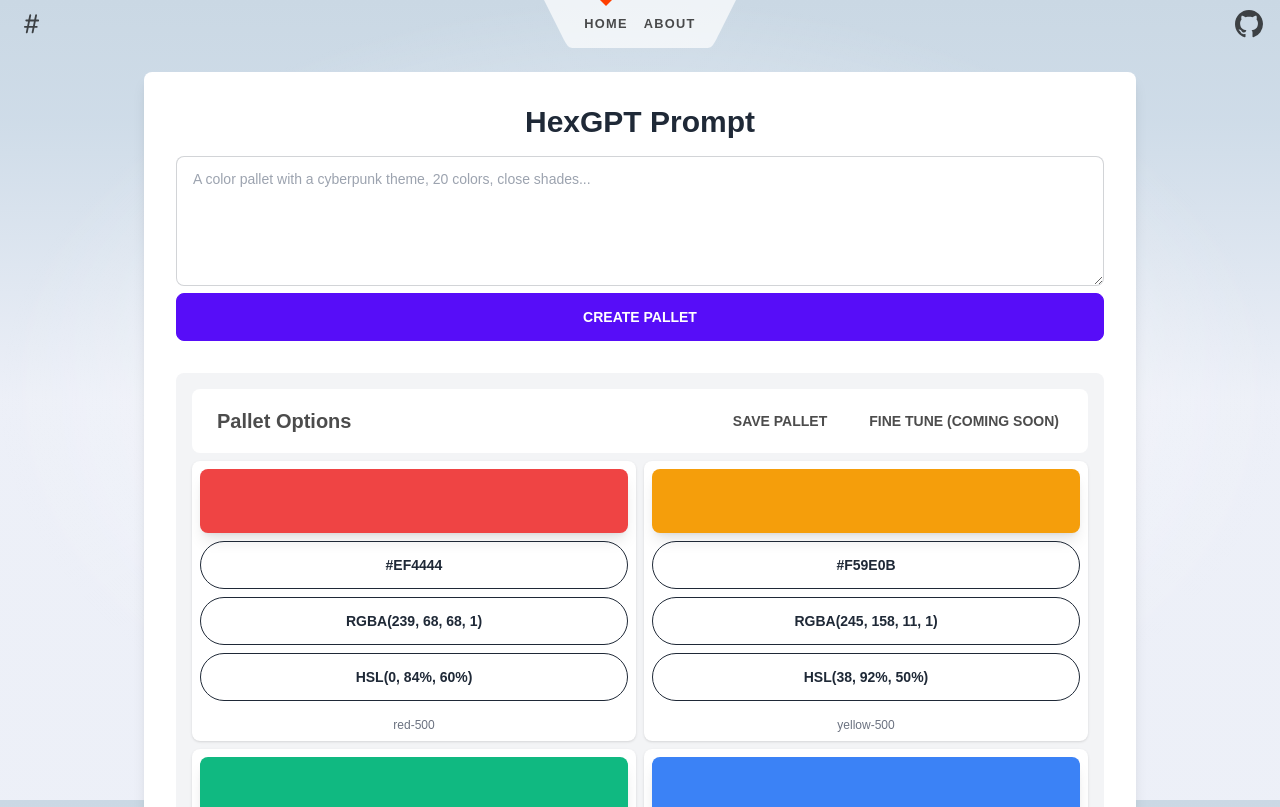
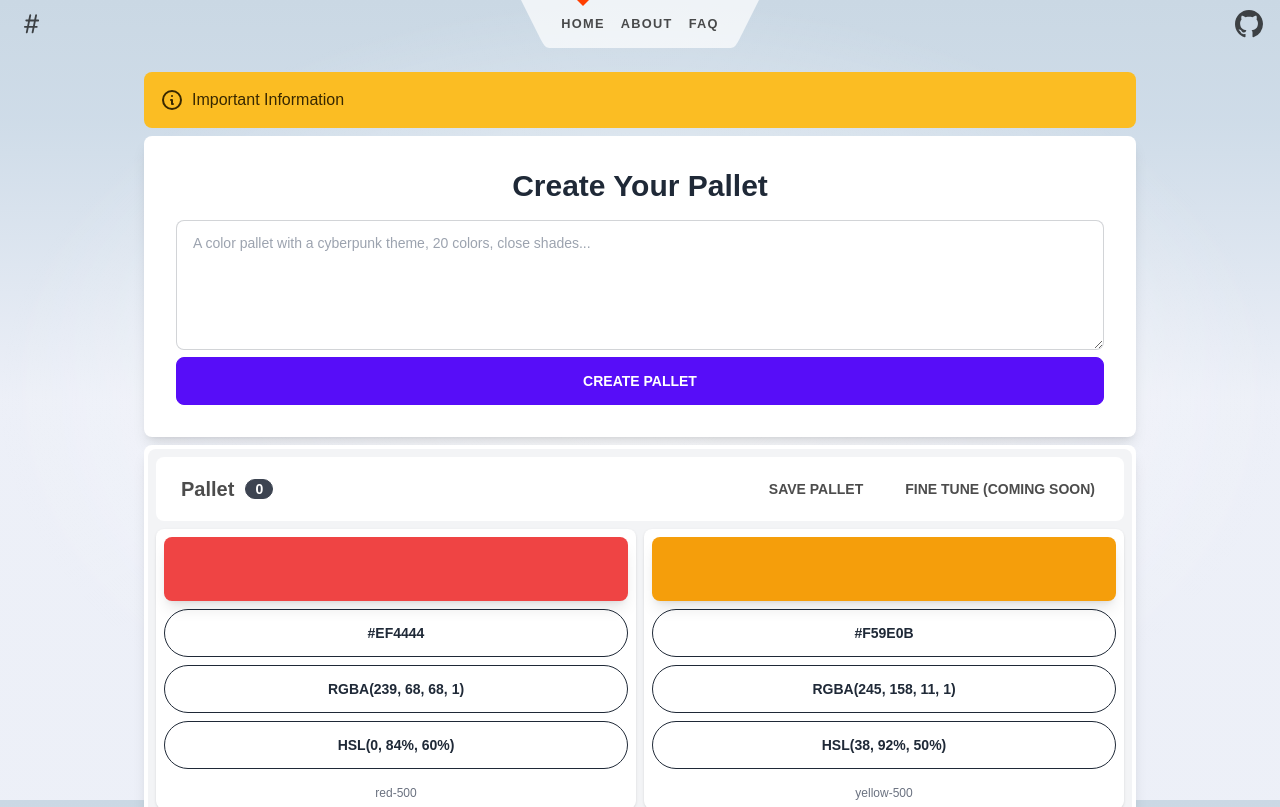
Before and after one commit to hassanaljadooa/HexGPT, a SvelteKit app: page / in a window 1280 px wide. Shown: the top 807 px of the page. Built offline with nearby package versions, Linux system fonts and the light colour scheme.

Commit message:
HexGPT now generates 4 color pallets from a single prompt, made some UI changes, FAQ is now a seperate page, color pallets are now stored is a svelte store in $lib/stores.js

```diff
--- a/src/lib/pallet.js
+++ b/src/lib/pallet.js
@@ -15,10 +15,16 @@ export async function generate_pallet(prompt) {
 
 	const api = new ChatGPTAPI({
 		apiKey: process.env.OPENAI_API_KEY,
-		systemMessage: systemMessage
+		systemMessage: systemMessage,
+		completionParams: {
+			temperature: .4,
+			n: 4 // number of generations to make per prompt 1 prompt = 4 unique generations
+		}
 	});
 
 	const res = await api.sendMessage(prompt);
+
+	console.log(res)
 	//console.log(res.text)
-	return res.text;
+	return res;
 }
--- /dev/null
+++ b/src/lib/stores.js
@@ -0,0 +1,3 @@
+import {writable} from "svelte/store";
+
+export let choices = writable([])
--- a/src/lib/utils.js
+++ b/src/lib/utils.js
@@ -102,6 +102,7 @@ function extractColorArray(jsonString) {
 	try {
 		return JSON.parse(extractedJsonString);
 	} catch (error) {
+		console.log(error)
 		return false;
 	}
 }
--- a/src/routes/+page.svelte
+++ b/src/routes/+page.svelte
@@ -12,9 +12,6 @@
 	<div class="container">
 		<div class="my-2">
 			<ColorPanel />
-		</div>
-		<div class="my-2">
-			<QandA />
 		</div>
 	</div>
 </section>
--- a/src/routes/ColorPanel.svelte
+++ b/src/routes/ColorPanel.svelte
@@ -1,27 +1,67 @@
 <script>
 	import utils from '$lib/utils.js';
 	import ToolBar from './ToolBar.svelte';
+	import {choices} from "$lib/stores.js";
 
 	let prompt = '';
 
-	let colors = [
+	let colors = [];
+
+	let selectionIndex = 0
+
+	choices.subscribe(colorChoices => {
+		colors = colorChoices
+	})
+
+	let currentChoice = [
 		{ hex: '#EF4444', name: 'red-500' },
 		{ hex: '#F59E0B', name: 'yellow-500' },
 		{ hex: '#10B981', name: 'green-500' },
 		{ hex: '#3B82F6', name: 'blue-500' },
 		{ hex: '#9333EA', name: 'indigo-500' },
 		{ hex: '#EC4899', name: 'pink-500' }
-	];
+	]
+
+	// next/previous choice are responsible for cycling through all of the generated color pallets.
+	function nextChoice() {
+		if (colors.length > 1) {
+			selectionIndex = (selectionIndex + 1) % colors.length;
+			currentChoice = colors[selectionIndex];
+		}
+		console.log(selectionIndex);
+	}
+
+	function previousChoice() {
+		if (colors.length > 1) {
+			selectionIndex = (selectionIndex - 1 + colors.length) % colors.length;
+			currentChoice = colors[selectionIndex];
+		}
+		console.log(selectionIndex);
+	}
+
 
 	async function generate() {
 		let req = await fetch(`/api/generate?prompt=${prompt}`);
-		let res = await req.text();
+		let res = await req.json();
 
 		if (req.status == 200) {
-			let json = utils.extractColorArray(res);
-			// extracts JSON from GPT response, then sets it to color variable
-			if (json !== false) {
-				colors = json;
+			res.detail.choices.forEach(choice => {
+				// extracts JSON from GPT response, then sets it to color variable
+				let extractedJson = utils.extractColorArray(choice.message.content)
+				// makes sure the content extracted from the ChatGPT API is actually an object.
+				if (typeof extractedJson == 'object') {
+					colors.push(extractedJson)
+				}
+			})
+
+
+			if (colors.length > 0) {
+				// sets the available colors to the choices store
+				choices.set(colors)
+				// set the preview to the 1st item in the array & index to 0
+				currentChoice = colors[0]
+				selectionIndex = 0
+
 				utils.successMessage(`${colors.length} Color pallet created successfully`, 1500);
 			} else {
 				utils.failMessage('Pallet generation has failed', 1500);
@@ -30,30 +70,71 @@
 			utils.failMessage('Pallet generation has failed', 1500);
 		}
 	}
+</script>
+<details class="alert alert-warning mb-2 text-left rounded-lg">
+	<summary class="alert-title cursor-pointer">
+		<svg xmlns="http://www.w3.org/2000/svg" fill="none" viewBox="0 0 24 24" class="stroke-current flex-shrink-0 w-6 h-6"><path stroke-linecap="round" stroke-linejoin="round" stroke-width="2" d="M13 16h-1v-4h-1m1-4h.01M21 12a9 9 0 11-18 0 9 9 0 0118 0z"></path></svg>
+		Important Information
+	</summary>
+	<div class="alert-content pt-2">
+		<span>ChatGPT API can struggle when a prompt is overtly specific, if you see a <span class="font-bold italic">Pallet generation has failed</span> error message please don't hesitate to try again, even slight variations in a prompt can a make a big difference.
+			I am currently working on a more robust system prompt, to make sure that the ChatGPT API is reliable and flexible.
+			In the Mean time feel free to use the API Query Settings to fine-tune the GPT parameters.
+			<br><br>
+			Also, HexGPT now generates 4 distinct colors pallets based on the same prompt, you can cycle through them all with the tooltip located at the bottom of the screen.
+		</span>
+	</div>
+</details>
 
-	// Usage
-	//const colors = extractColorArray();
-	//console.log(colors);
-</script>
-
-<div class="flex items-center justify-center w-full">
-	<div class="bg-white rounded-lg shadow-lg p-8 w-full max-w-6xl space-y-8">
+<div class="grid-cols-2">
+	<div class="bg-white rounded-lg shadow-lg p-8 w-full max-w-6xl mb-2 space-y-8">
 		<div class="text-center">
-			<h1 class="text-3xl font-bold text-gray-800 mb-4">HexGPT Prompt</h1>
+			<h1 class="text-3xl font-bold text-gray-800 mb-4">Create Your Pallet</h1>
 			<textarea
-				bind:value={prompt}
-				rows="4"
-				class="textarea textarea-bordered w-full"
-				placeholder="A color pallet with a cyberpunk theme, 20 colors, close shades..."
+					bind:value={prompt}
+					rows="4"
+					class="textarea textarea-bordered w-full"
+					placeholder="A color pallet with a cyberpunk theme, 20 colors, close shades..."
 			/>
 			<button on:click={generate} class="btn btn-block btn-primary"> Create Pallet </button>
 		</div>
+	</div>
+</div>
 
-		<div class="bg-gray-100 rounded-lg p-4">
-			<ToolBar />
+<div class="flex items-center justify-center w-full">
+	<div class="bg-white rounded-lg shadow-lg p-1 w-full max-w-6xl space-y-8">
+		<div class="bg-gray-100 rounded-lg p-2">
+			<ToolBar  />
+			{#if colors.length > 0 }
+				<div class="fixed bottom-0 left-0 right-0 flex justify-center mb-2 z-50">
+					<div class="p-3 rounded-lg text-center">
+						<ul class="menu menu-horizontal bg-gray-200 rounded-box">
+							<li>
+								<button on:click={previousChoice}>
+									<svg xmlns="http://www.w3.org/2000/svg" width="16" height="16" fill="currentColor" class="bi bi-arrow-left-circle-fill" viewBox="0 0 16 16">
+										<path d="M8 0a8 8 0 1 0 0 16A8 8 0 0 0 8 0zm3.5 7.5a.5.5 0 0 1 0 1H5.707l2.147 2.146a.5.5 0 0 1-.708.708l-3-3a.5.5 0 0 1 0-.708l3-3a.5.5 0 1 1 .708.708L5.707 7.5H11.5z"/>
+									</svg>
+								</button>
+							</li>
+							<li>
+								<p class="text-lg font-bold">
+									{selectionIndex}
+								</p>
+							</li>
+							<li>
+								<button on:click={nextChoice}>
+									<svg xmlns="http://www.w3.org/2000/svg" width="16" height="16" fill="currentColor" class="bi bi-arrow-right-circle-fill" viewBox="0 0 16 16">
+										<path d="M8 0a8 8 0 1 1 0 16A8 8 0 0 1 8 0zM4.5 7.5a.5.5 0 0 0 0 1h5.793l-2.147 2.146a.5.5 0 0 0 .708.708l3-3a.5.5 0 0 0 0-.708l-3-3a.5.5 0 1 0-.708.708L10.293 7.5H4.5z"/>
+									</svg>
+								</button>
+							</li>
+						</ul>
+					</div>
+				</div>
+			{/if}
 			<div id="color-panel">
 				<div class="grid md:grid-cols-2 sm:grid-cols-1 gap-2">
-					{#each colors as { hex, name }}
+					{#each currentChoice as { hex, name }}
 						<div
 								class="flex flex-col items-center justify-center bg-white rounded-lg shadow p-2 focus:outline-none"
 						>
--- a/src/routes/Header.svelte
+++ b/src/routes/Header.svelte
@@ -30,6 +30,9 @@
 			</li>
 			<li aria-current={$page.url.pathname === '/about' ? 'page' : undefined}>
 				<a href="/about">About</a>
+			</li>
+			<li aria-current={$page.url.pathname === '/faq' ? 'page' : undefined}>
+				<a href="/faq">FAQ</a>
 			</li>
 		</ul>
 		<svg viewBox="0 0 2 3" aria-hidden="true">
--- a/src/routes/ToolBar.svelte
+++ b/src/routes/ToolBar.svelte
@@ -2,7 +2,15 @@
 	import utils from "$lib/utils.js";
 	import html2canvas from 'html2canvas';
 
+	import {choices} from "$lib/stores.js";
+
 	let screenshotUrl;
+
+	let numOfPallets = 0
+
+	choices.subscribe(choices => {
+		numOfPallets = choices.length
+	})
 
 	async function captureScreenshot() {
 		let colorPanel = document.getElementById('color-panel');
@@ -12,7 +20,7 @@
 		colorPanel.style.padding = 5;
 
 		let canvas = await html2canvas(colorPanel, {
-			scale: 2
+			scale: 4
 		});
 
 		screenshotUrl = canvas.toDataURL();
@@ -25,7 +33,9 @@
 	<div class="navbar rounded-lg bg-base-100">
 		<div class="flex flex-col sm:flex-row justify-between w-full">
 			<div class="text-center sm:text-left mb-4 sm:mb-0">
-				<button class="btn btn-ghost hover:backdrop-grayscale-0 normal-case text-xl">Pallet Options</button>
+				<button class="btn btn-ghost hover:backdrop-grayscale-0 normal-case text-xl">
+					Pallet &nbsp; <div class="badge badge-xl">{numOfPallets}</div>
+				</button>
 			</div>
 			<div class="flex-none">
 				<ul class="menu flex flex-col sm:flex-row menu-horizontal px-1">
--- a/src/routes/api/generate/+server.js
+++ b/src/routes/api/generate/+server.js
@@ -9,5 +9,7 @@ export async function GET({ url }) {
 
 	let res = await generate_pallet(prompt);
 
-	return new Response(String(res));
+	//console.log(res)
+
+	return new Response(JSON.stringify(res));
 }
--- /dev/null
+++ b/src/routes/faq/+page.svelte
@@ -0,0 +1,5 @@
+<script>
+    import QandA from "../QandA.svelte";
+</script>
+
+<QandA />
```
